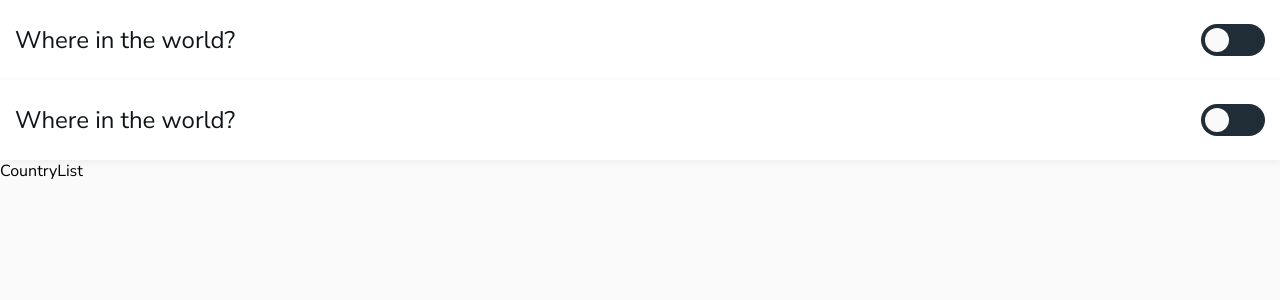
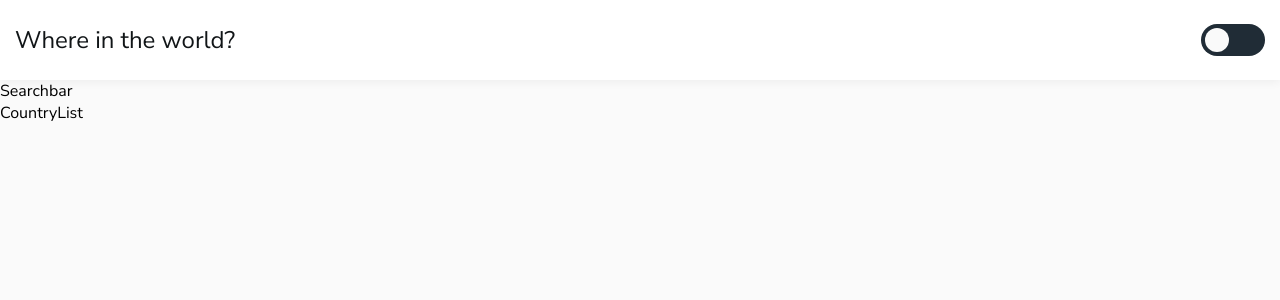
Before and after one commit to Lointainy/rest-countries-api, a Vue app: page / in a window 1280 px wide. Shown: the top 300 px of the page. Built offline with nearby package versions, Linux system fonts and the light colour scheme.

Commit message:
renamed and recreated

```diff
--- a/src/components/NavBar.vue
+++ b/src/components/NavBar.vue
@@ -1,132 +1,3 @@
 <template>
-  <div class="navbar">
-    <div class="navbar__logo">Where in the world?</div>
-    <label class="navbar__theme-toggle">
-      <input @change="toggleTheme" type="checkbox" name="" id="" class="navbar__theme-toggle-btn" />
-      <span class="navbar__theme-toggle-icon"><i></i></span>
-    </label>
-  </div>
+  <div>Searchbar</div>
 </template>
-
-<script setup>
-import { ref, onMounted } from 'vue'
-
-const userTheme = ref('light-theme')
-
-onMounted(() => {
-  const initUserTheme = getTheme() || getMediaPreference()
-  setTheme(initUserTheme)
-})
-
-const toggleTheme = () => {
-  const activeTheme = localStorage.getItem('user-theme')
-  if (activeTheme === 'light-theme') {
-    setTheme('dark-theme')
-  } else {
-    setTheme('light-theme')
-  }
-}
-
-const getTheme = () => {
-  return localStorage.getItem('user-theme')
-}
-
-const setTheme = (theme) => {
-  localStorage.setItem('user-theme', theme)
-  userTheme.value = theme
-  document.documentElement.className = theme
-}
-
-const getMediaPreference = () => {
-  const hasDarkPreference = window.matchMedia('(prefers-color-scheme: dark)').matches
-  if (hasDarkPreference) {
-    return 'dark-theme'
-  } else {
-    return 'light-theme'
-  }
-}
-</script>
-
-<style lang="scss">
-.navbar {
-  @include container;
-  display: flex;
-  justify-content: space-between;
-  align-items: center;
-  height: 5rem;
-  background-color: var(--nav-bar-color);
-  box-shadow: var(--box-shadow-color);
-
-  &__logo {
-    font-weight: 400;
-    font-size: 1.5rem;
-    line-height: 2rem;
-    color: var(--font-color);
-
-    @include mediaWidth(440px, mx) {
-      font-size: 0.875rem;
-    }
-  }
-
-  &__theme-toggle {
-    position: relative;
-    width: 4rem;
-    height: 2rem;
-    overflow: hidden;
-    cursor: pointer;
-
-    @include mediaWidth(440px, mx) {
-      width: 3rem;
-      height: 1.5rem;
-    }
-
-    &-icon {
-      position: absolute;
-      top: 0;
-      left: 0;
-      width: 100%;
-      height: 100%;
-      background-color: var(--swtich-btn-color);
-      border-radius: 1.5rem;
-      transition: 0.5s;
-
-      i {
-        position: absolute;
-        top: 0.25rem;
-        left: 0.25rem;
-        width: 1.5rem;
-        height: 1.5rem;
-        overflow: hidden;
-        background-color: var(--swtich-btn-icon-color);
-        border-radius: 50%;
-        transition: 0.5s;
-
-        @include mediaWidth(440px, mx) {
-          left: 0.25rem;
-          width: 1rem;
-          height: 1rem;
-        }
-      }
-    }
-
-    &-btn {
-      position: relative;
-      z-index: 1;
-      appearance: none;
-
-      &:checked ~ span {
-        background-color: var(--swtich-btn-color);
-      }
-
-      &:checked ~ span i {
-        left: 2.25rem;
-        background-color: var(--swtich-btn-icon-color);
-
-        @include mediaWidth(440px, mx) {
-          left: 1.5rem;
-        }
-      }
-    }
-  }
-}
-</style>
--- a/src/components/SearchBar.vue
+++ /dev/null
@@ -1,3 +0,0 @@
-<template>
-  <div>Searchbar</div>
-</template>
```
